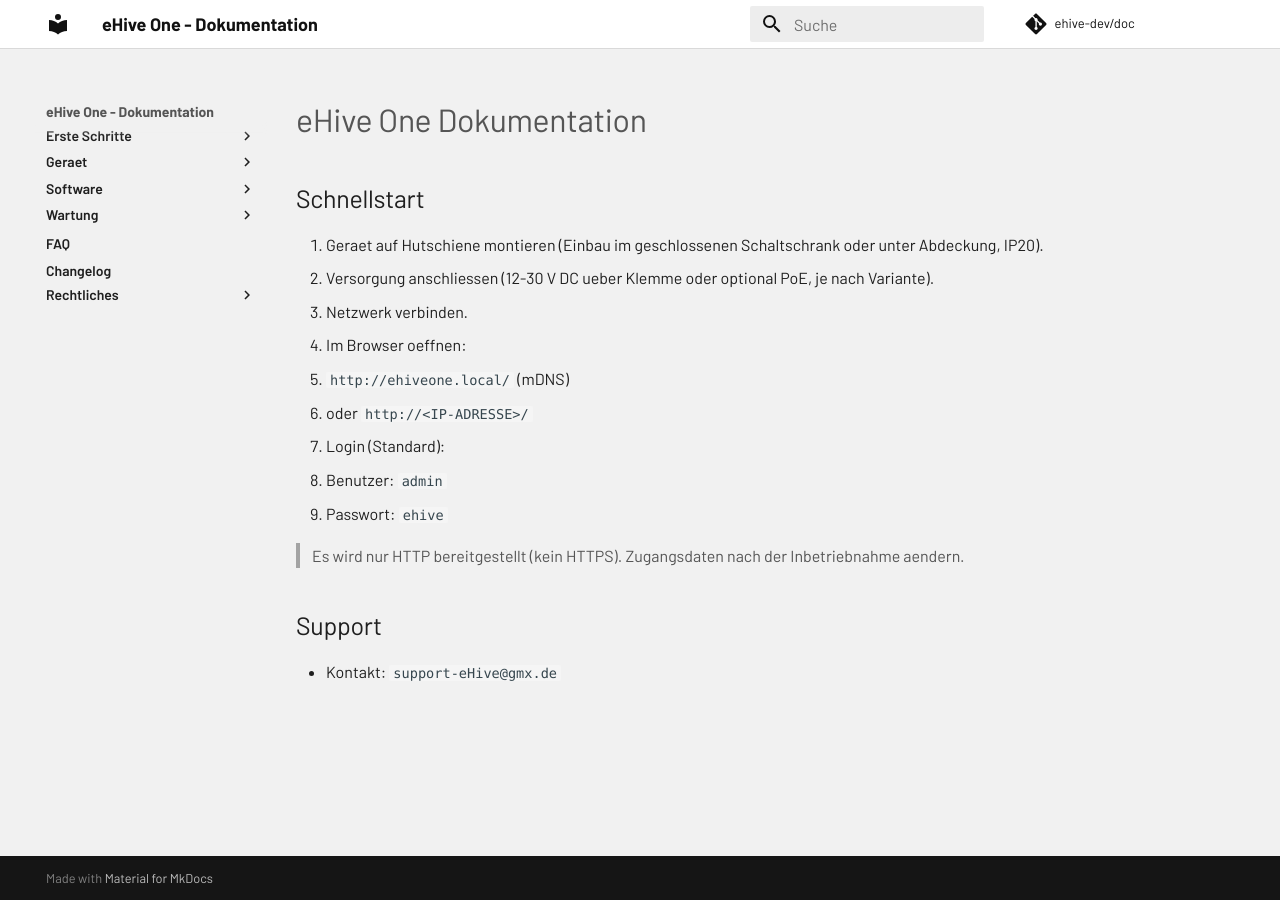
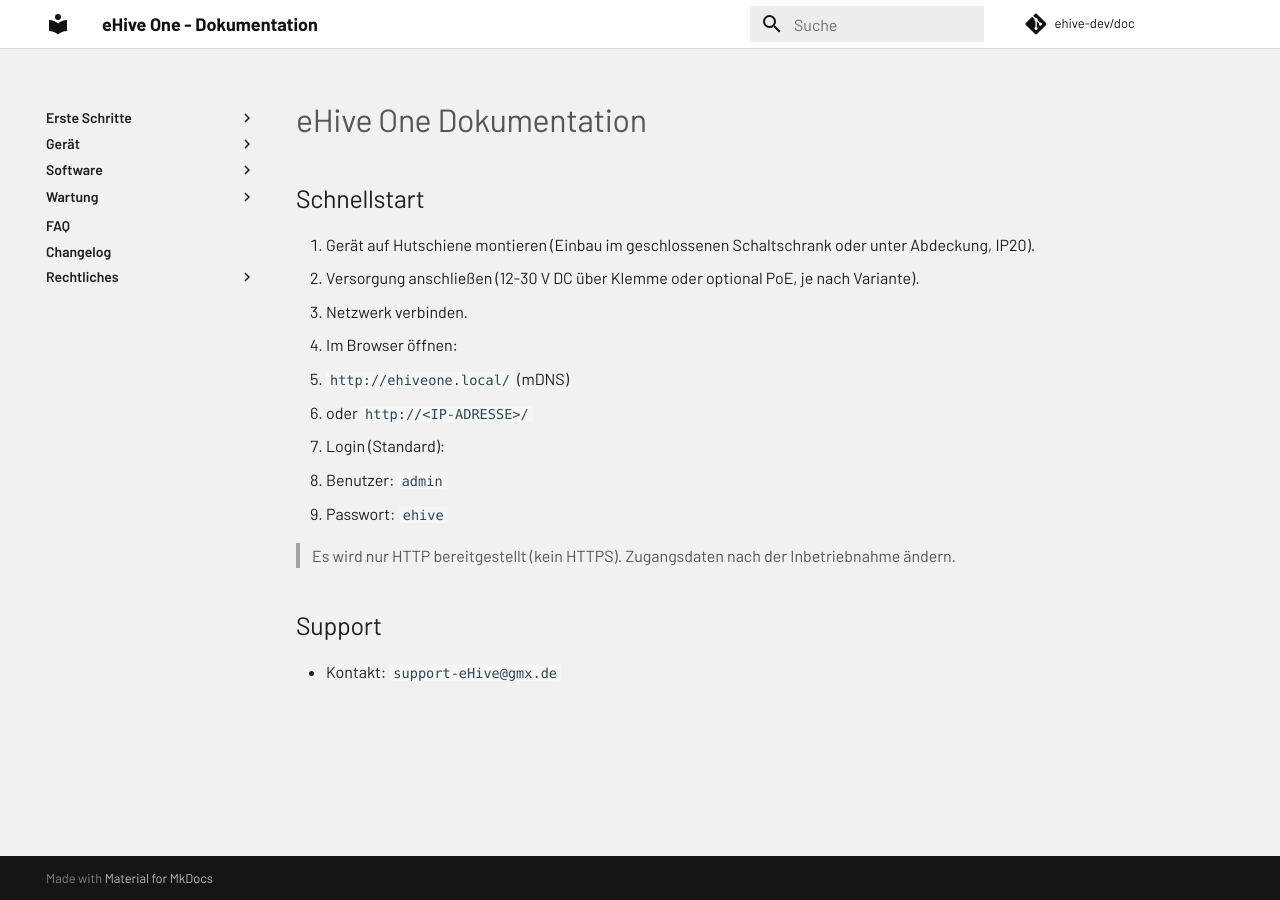
Before and after one commit to ehive-dev/doc, an MkDocs documentation site: the page built from docs/index.md, in a window 1280 px wide. Built offline with MkDocs 1.6.1 and Material for MkDocs 9.7.7, drawn with Linux system fonts in a browser that asks for light colours; comment, search, counter and statistics services are not loaded.

Commit message:
Hide sidebar title and restore umlauts in nav and home text

```diff
--- a/docs/assets/stylesheets/extra.css
+++ b/docs/assets/stylesheets/extra.css
@@ -52,6 +52,10 @@ textarea {
   color: #111 !important;
 }
 
+.md-sidebar--primary .md-nav__title {
+  display: none;
+}
+
 .md-search__form {
   background: #f3f3f3;
 }
--- a/docs/index.md
+++ b/docs/index.md
@@ -2,17 +2,17 @@
 
 ## Schnellstart
 
-1. Geraet auf Hutschiene montieren (Einbau im geschlossenen Schaltschrank oder unter Abdeckung, IP20).
-2. Versorgung anschliessen (12-30 V DC ueber Klemme oder optional PoE, je nach Variante).
+1. Gerät auf Hutschiene montieren (Einbau im geschlossenen Schaltschrank oder unter Abdeckung, IP20).
+2. Versorgung anschließen (12-30 V DC über Klemme oder optional PoE, je nach Variante).
 3. Netzwerk verbinden.
-4. Im Browser oeffnen:
+4. Im Browser öffnen:
    - `http://ehiveone.local/` (mDNS)
    - oder `http://<IP-ADRESSE>/`
 5. Login (Standard):
    - Benutzer: `admin`
    - Passwort: `ehive`
 
-> Es wird nur HTTP bereitgestellt (kein HTTPS). Zugangsdaten nach der Inbetriebnahme aendern.
+> Es wird nur HTTP bereitgestellt (kein HTTPS). Zugangsdaten nach der Inbetriebnahme ändern.
 
 ## Support
 
--- a/mkdocs.yml
+++ b/mkdocs.yml
@@ -1,5 +1,5 @@
 site_name: eHive One - Dokumentation
-site_description: Endanwender-Dokumentation fuer eHive One (OpenArc) und Apps
+site_description: Endanwender-Dokumentation für eHive One (OpenArc) und Apps
 site_url: https://ehive-dev.github.io/doc/
 repo_url: https://github.com/ehive-dev/doc
 repo_name: ehive-dev/doc
@@ -38,8 +38,8 @@ nav:
 - Erste Schritte:
   - Inbetriebnahme: getting-started.md
   - Zugriff und URLs: access.md
-- Geraet:
-  - Anschluesse und Bedienelemente: hardware/connectors.md
+- Gerät:
+  - Anschlüsse und Bedienelemente: hardware/connectors.md
   - Netzwerkeinrichtung: hardware/network.md
   - LEDs und Taster: hardware/leds-buttons.md
   - Technische Daten: hardware/specs.md
@@ -59,4 +59,4 @@ nav:
 - Rechtliches:
   - Hinweise und Sicherheit: legal/safety.md
   - Garantie und Haftung: legal/warranty-liability.md
-  - Konformitaet: legal/compliance.md
+  - Konformität: legal/compliance.md
```
